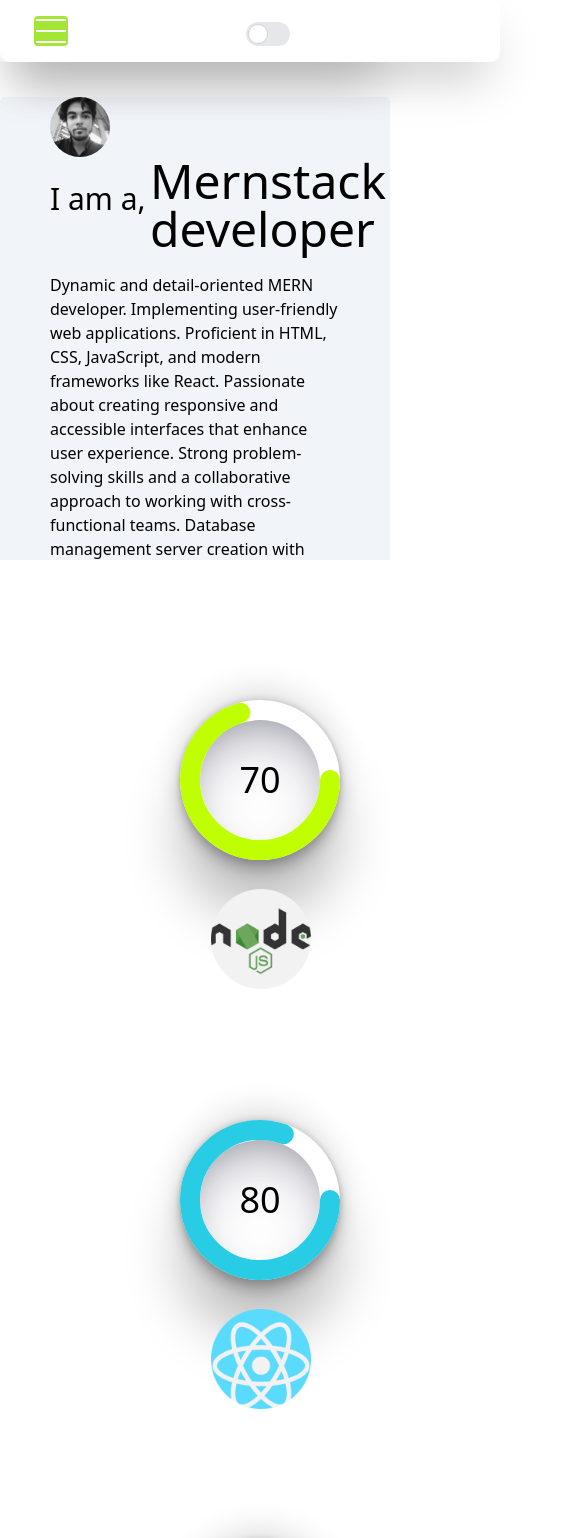
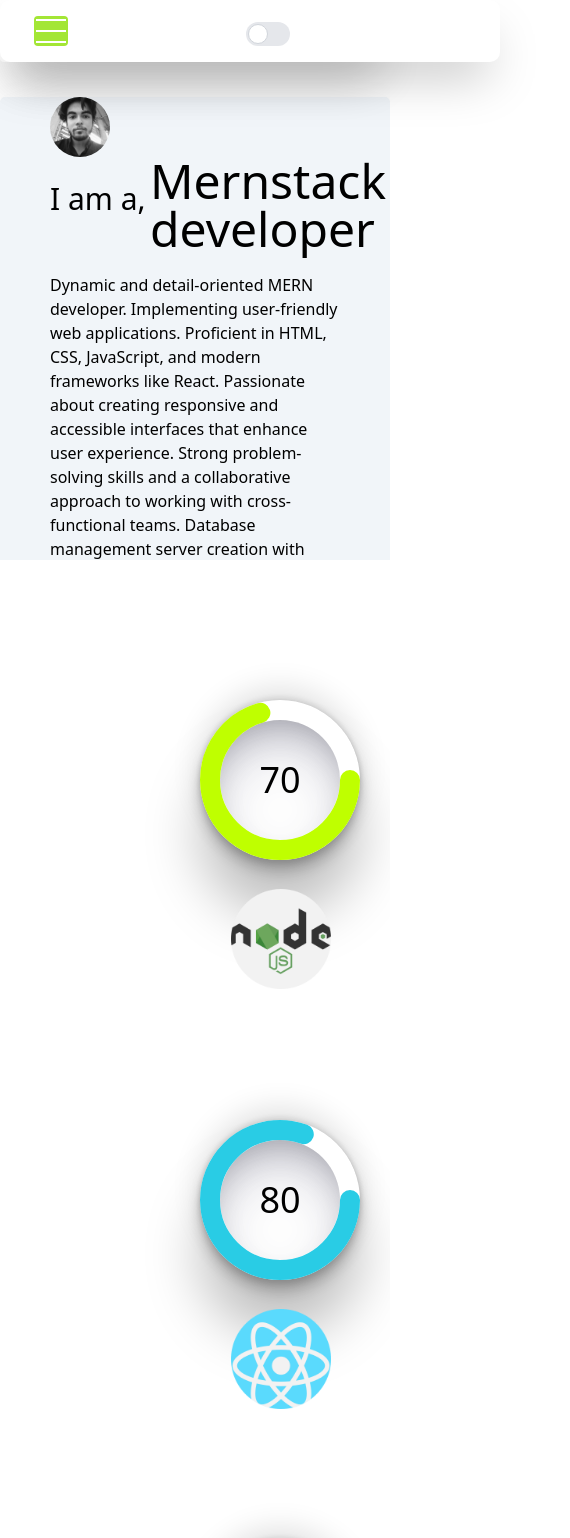
Before and after one commit to AmanReja/portfolio, a React (Vite) app: page / in a window 390 px wide. Shown: the top 1538 px of the page, 570 px wide, since content can reach past the window. Built offline with nearby package versions, Linux system fonts and the light colour scheme.

Commit message:
fix commit

```diff
--- a/src/Components/Home.css
+++ b/src/Components/Home.css
@@ -76,15 +76,19 @@ circle {
 }
 
 @media only screen and (max-width: 600px) {
+  body,
+  html {
+    overflow-x: hidden;
+  }
   body {
-    overflow-x: hidden;
+    overflow: hidden;
   }
   .box-2-container {
     display: block;
 
     padding-top: 140px;
     position: relative;
-    left: 0;
+    left: 20px;
     overflow: hidden;
     overflow-y: hidden;
     width: 100%;
@@ -121,4 +125,7 @@ circle {
   .image-box::after {
     top: -150px;
   }
+  .nav {
+    width: 100%;
+  }
 }
--- a/src/Components/Navbar.jsx
+++ b/src/Components/Navbar.jsx
@@ -14,8 +14,8 @@ function Navbar({ themeHandel }) {
       <nav
         className={
           !value.theme
-            ? "bg-white shadow-2xl rounded fixed w-full z-20 top-0 start-0 "
-            : "bg-black shadow-2xl rounded fixed w-full z-20 top-0 start-0"
+            ? "bg-white shadow-2xl rounded fixed w-full z-20 top-0 start-0 nav "
+            : "bg-black shadow-2xl rounded fixed w-full z-20 top-0 start-0 nav"
         }
       >
         <label className="inline-flex items-center cursor-pointer absolute top-[22px] right-[100px]">
```
